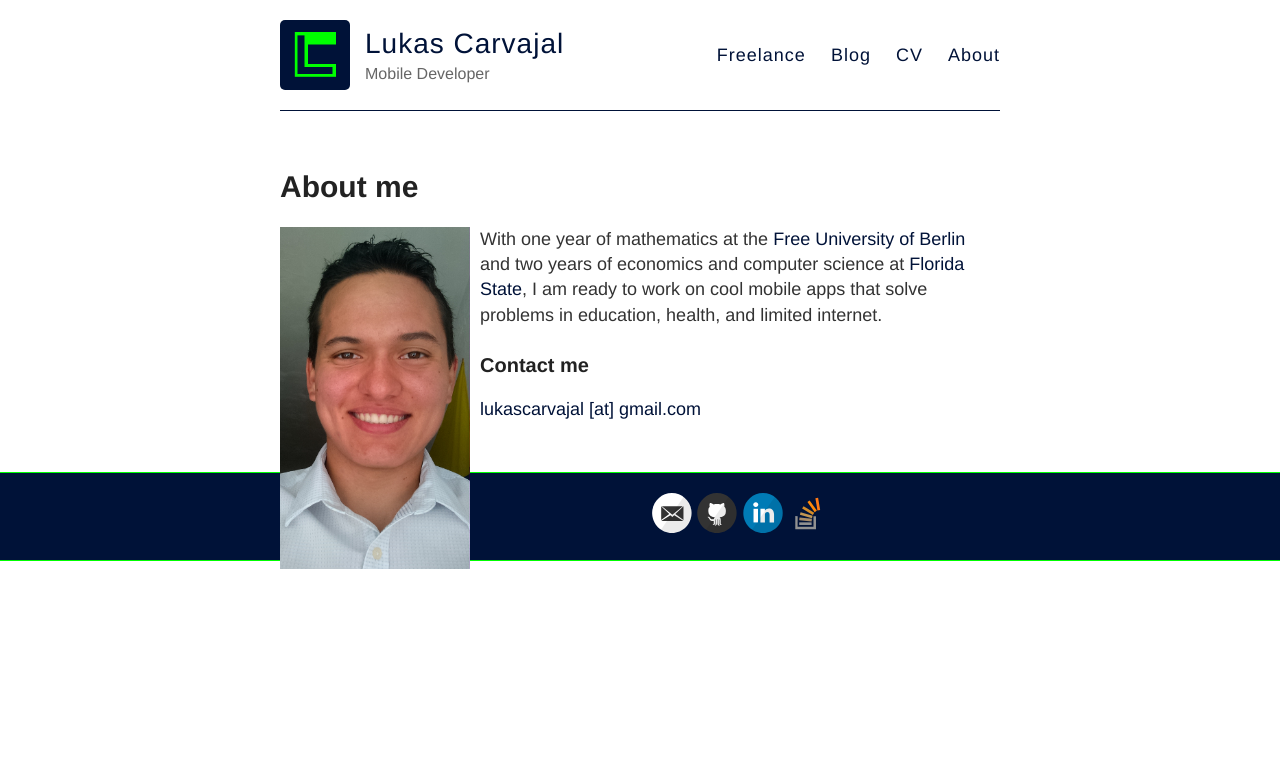
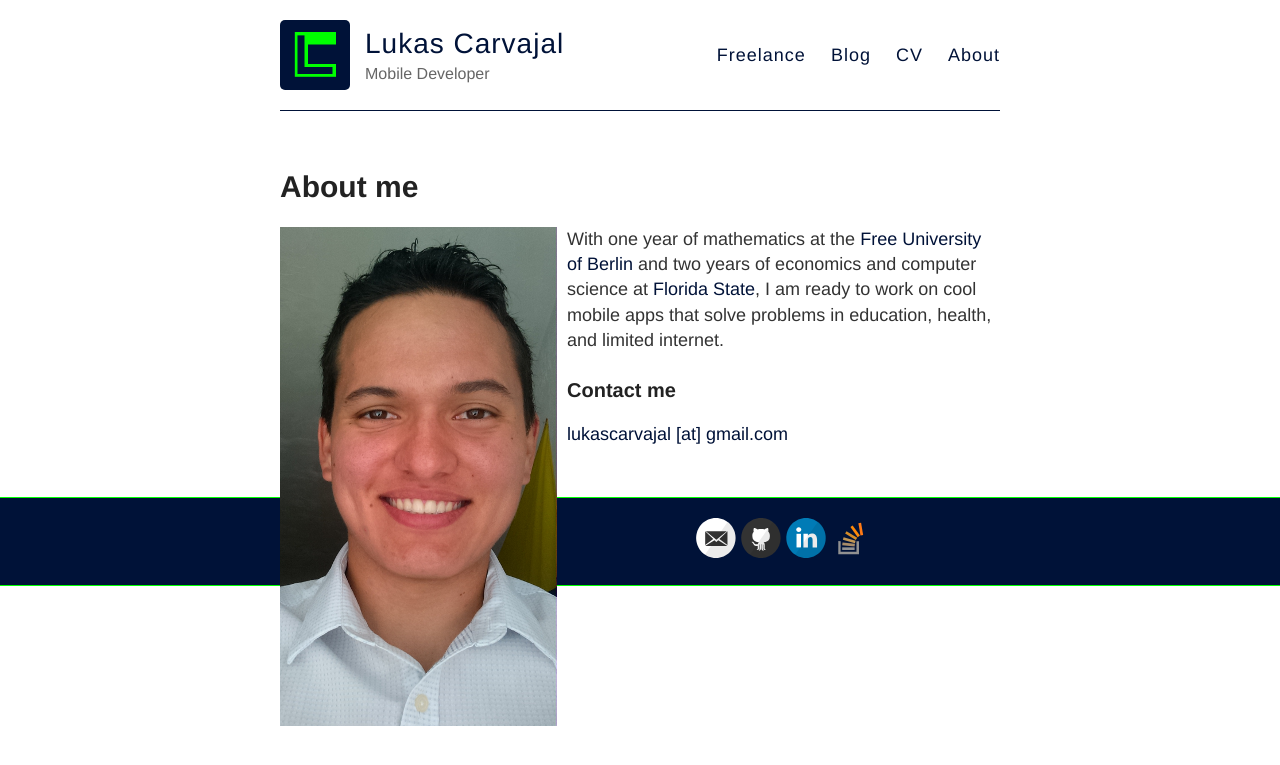
Before and after one commit to Lcarvajal/Lcarvajal.github.io, a Jekyll site: the page built from about.md, in a window 1280 px wide. Shown: the top 765 px of the page. Built offline with Jekyll 4.4.1, drawn with Linux system fonts in a browser that asks for light colours; Markdown is read by kramdown in place of the engine named in the settings.

Commit message:
add photo of me site/images

```diff
--- a/about.md
+++ b/about.md
@@ -4,7 +4,7 @@ title: About me
 permalink: /about/
 ---
 
-<img class="img-responsive" src="../images/me.png" alt="me" width="200px" style="float:left; padding-right: 10px;">
+<img class="img-responsive" src="../images/me.png" alt="me" style="float:left; padding-right: 10px; max-height: 100%;">
 
 With one year of mathematics at the <a href="https://en.wikipedia.org/wiki/Free_University_Berlin" target="_blank">Free University of Berlin</a> and two years of economics and computer science at <a href="https://en.wikipedia.org/wiki/Florida_State_University" target="_blank">Florida State</a>, I am ready to work on cool mobile apps that solve problems in education, health, and limited internet.
 
```
